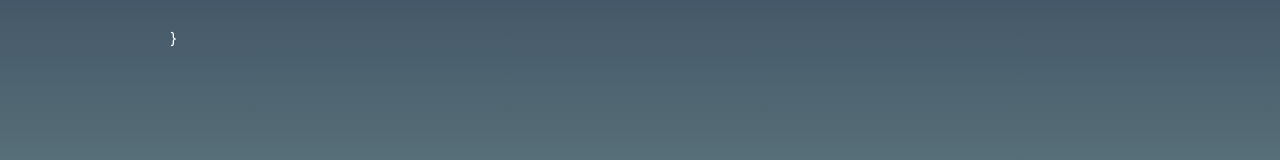
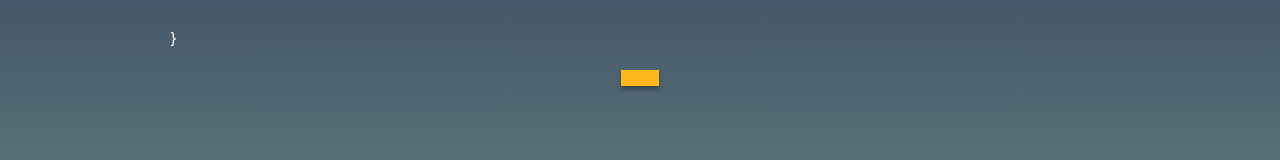
Before and after one commit to Sckmdg/phycho, an Angular app: page /results in a window 1280 px wide. Shown: the part 134-294 px from the top of the page. Built offline with nearby package versions, Linux system fonts and the light colour scheme.

Commit message:
test results buttons

```diff
--- a/src/app/components/test-results/test-results.component.css
+++ b/src/app/components/test-results/test-results.component.css
@@ -14,3 +14,18 @@ p {
 .text-highlight {
   color: #ffb81c
 }
+
+button {
+  display: block;
+  color: #181a27 !important;
+  background-color: #ffb81c;
+  box-shadow: 0 3px 4px 0 rgba(0,0,0,0.35);
+  border-radius: 0;
+  font-weight: 300;
+  padding: .3em 1em;
+  border: 3px solid #ffb81c;
+  transition: all .3s;
+  margin: 20px auto;
+  cursor: pointer;
+  text-decoration: none;
+}
--- a/src/app/components/test-results/test-results.component.html
+++ b/src/app/components/test-results/test-results.component.html
@@ -12,4 +12,10 @@
       </p>
     </div>
   </div>
+
+  <div class="container-fluid text-center">
+    <button routerLink="/tests">
+      {{buttons[0].text[lang]}}
+    </button>
+  </div>
 </div>
--- a/src/app/components/test-results/test-results.component.ts
+++ b/src/app/components/test-results/test-results.component.ts
@@ -1,14 +1,22 @@
-import {Component, DoCheck, OnInit} from '@angular/core';
+import { Component, DoCheck } from '@angular/core';
+import { Router } from '@angular/router';
 
 @Component({
   selector: 'app-test-results',
   templateUrl: './test-results.component.html',
   styleUrls: ['./test-results.component.css']
 })
-export class TestResultsComponent implements OnInit, DoCheck {
+export class TestResultsComponent implements DoCheck {
   lang: number;
   thanks = ['Спасибо!', 'Рахмат!'];
   questionLabel = ['Отражающий вопрос:', 'Ойлуу суроо:'];
+  buttons = [
+    {
+      text: ['Пройти другой тест', 'Дагы бир Тест алып'],
+    }
+    // text: ['Поделиться через фейсбук', 'Фейсбукта бөлүшүү'],
+    // text: ['Поделиться на Twitter', 'Twitter бөлүшүү'],
+  ];
   info = [
     {
       title: ['Откровенность', 'Ачыктык'],
@@ -26,13 +34,11 @@ export class TestResultsComponent implements OnInit, DoCheck {
       ]
     }
   ];
-  constructor() { }
-
-  ngOnInit() {
-  }
+  constructor(
+    private router: Router
+  ) { }
 
   ngDoCheck() {
     this.lang = Number(localStorage.lang);
   }
-
 }
```
